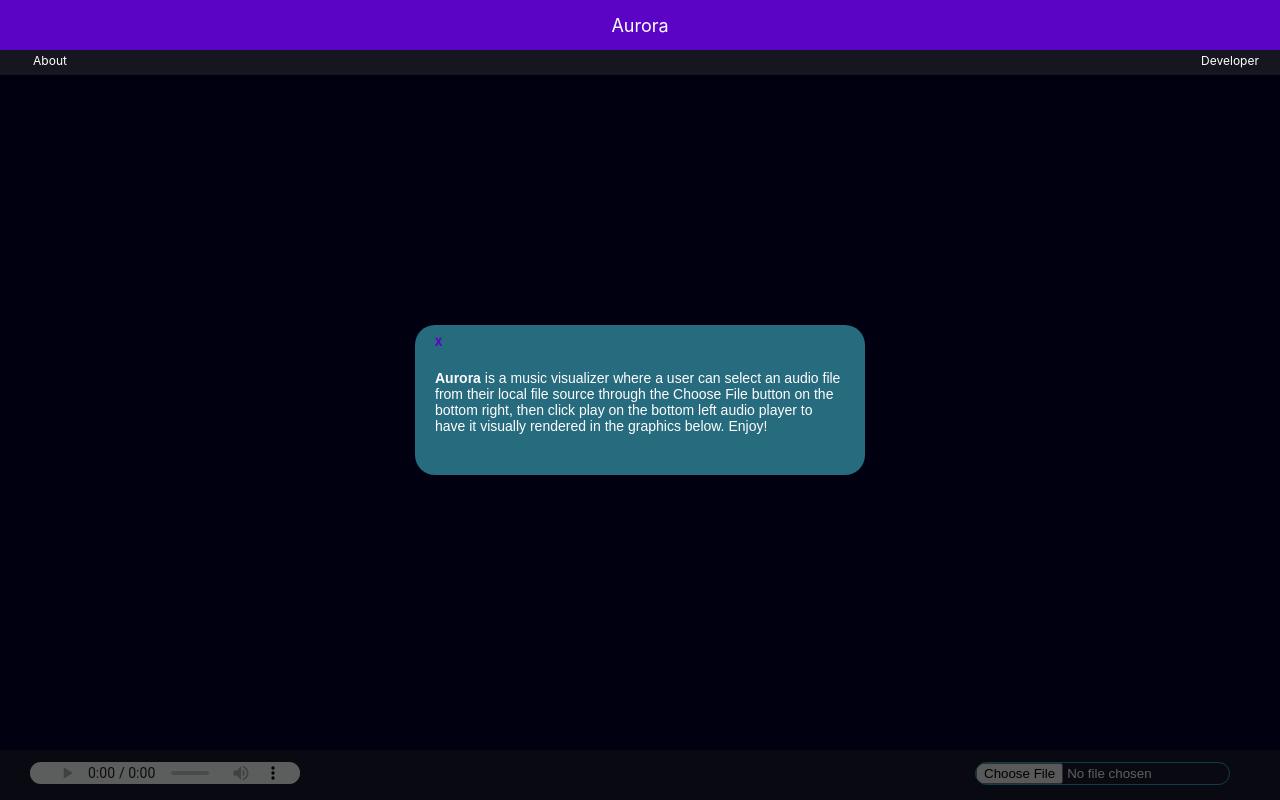
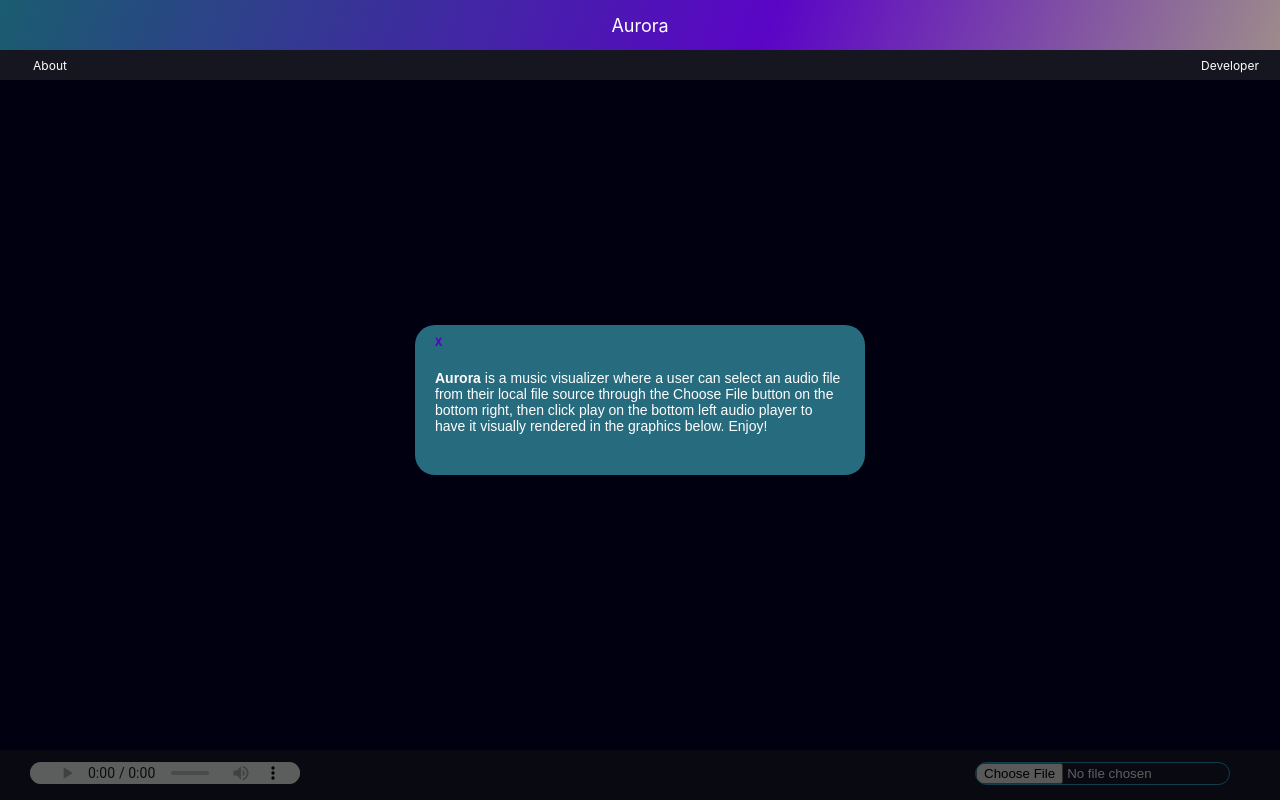
Before and after one commit to dlaucodes/JSProject, a website built with webpack: page index.html in a window 1280 px wide. Built offline with nearby package versions, Linux system fonts and the light colour scheme.

Commit message:
styling nav

```diff
--- a/src/styles/style.scss
+++ b/src/styles/style.scss
@@ -54,7 +54,7 @@
     position: absolute;
     height: 30px;
     width: 100%;
-    margin-top: 45px;
+    margin-top: 50px;
     padding: 0;
     background-color: rgba(51, 51, 51, 0.434);
     overflow-x: hidden;
@@ -66,7 +66,7 @@
 .aurora {
     font-family: -apple-system, BlinkMacSystemFont, 'Segoe UI', Roboto, Oxygen, Ubuntu, Cantarell, 'Open Sans', 'Helvetica Neue', sans-serif;
     font-size: large;
-    background-color: #5b04c6;
+    background: linear-gradient(110deg, #35bfd47b, #5b04c6 60%, #9d8b8b);
     position: absolute;
     color: white;
     display: flex;
```
Also changed, not shown: dist/main.css.
